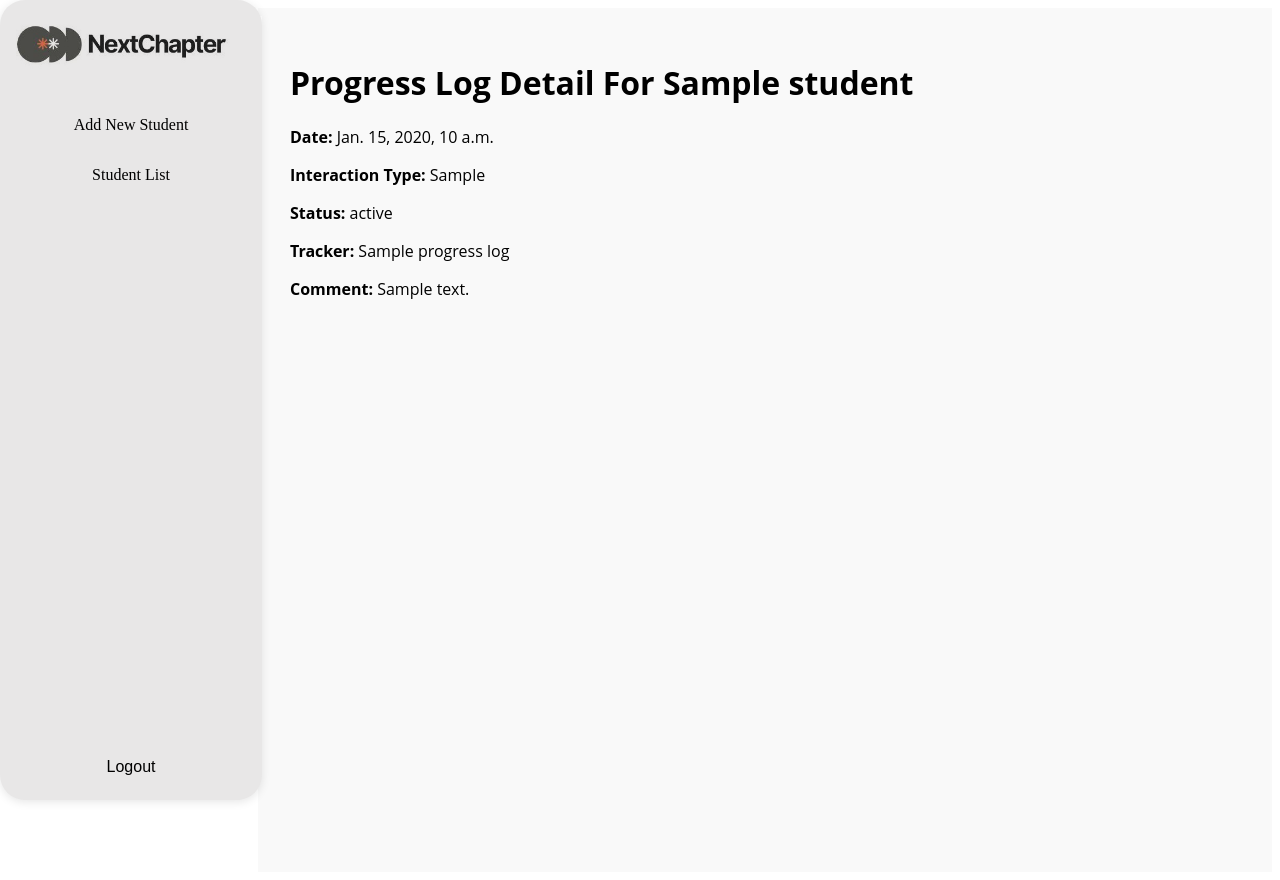
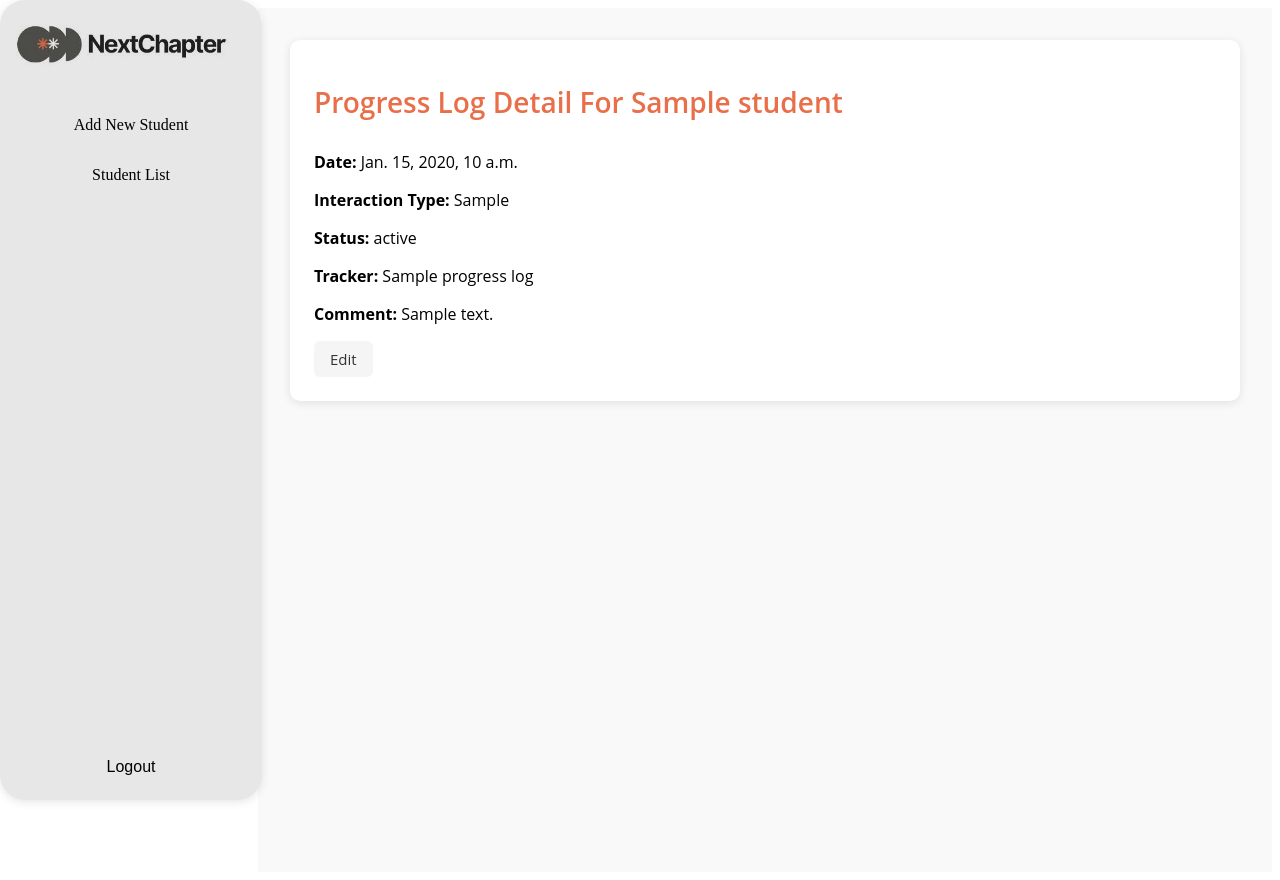
Before and after one commit to zahralmosawi/NextChapter, a Django app: template main_app/templates/progress_log_detail.html in a window 1280 px wide. Run offline with Django 5.2, Linux system fonts and the light colour scheme; tables that the repository leaves empty hold one stand-in row (values such as "Sample post"); the template is opened without the code that fills it: values that come from a table or form of the project are taken from there, most other values are stand-ins (such as "Sample title", 1, 10 or a date in 2020).

Commit message:
updated views + added css to progress detail page

```diff
--- a/main_app/templates/progress_log_detail.html
+++ b/main_app/templates/progress_log_detail.html
@@ -1,6 +1,41 @@
 {% extends "base.html" %}
 {% block content %}
+<style>
+.container {
+    background: white;
+    padding: 1.5rem;
+    border-radius: 10px;
+    box-shadow: 0 2px 10px rgba(0,0,0,0.1);
+    font-family: 'Open Sans', Tahoma, Geneva, Verdana, sans-serif;
+}
 
+h1 {
+    color: #e96f4a;
+    text-align: left;
+    margin-bottom: 30px;
+    font-weight: 600;
+    font-size: 28px;
+}
+
+.edit-link {
+    display: inline-block;
+    padding: 0.5rem 1rem;
+    background: #f5f5f5;
+    border-radius: 6px;
+    color: #333;
+    text-decoration: none;
+    font-size: 15px;
+    transition: all 0.3s;
+}
+
+.edit-link:hover {
+    background: #e96f4a;
+    color: #fff;
+    transform: translateY(-2px);
+    box-shadow: 0 4px 12px rgba(233, 111, 74, 0.3);
+}
+</style>
+<div class="container">
     <h1>Progress Log Detail For {{ progress_log.student }}</h1>
     <p><strong>Date:</strong> {{ progress_log.date }}</p>
     <p><strong>Interaction Type:</strong> {{ progress_log.interaction_type }}</p>
@@ -8,8 +43,8 @@
     <p><strong>Tracker:</strong> {{ progress_log.tracker_name }}</p>
     <p><strong>Comment:</strong> {{ progress_log.comment }}</p>
 
-    {% if User.Role.TRACKER %}
-    <a href="{% url 'edit_progress_log' progress_log.pk %}">Edit</a>
+    {% if request.user.role == User.Role.TRACKER %}
+    <a href="{% url 'edit_progress_log' progress_log.pk %}" class="edit-link">Edit</a>
     {% endif %}
-
+    </div>
 {% endblock  %}
--- a/main_app/views.py
+++ b/main_app/views.py
@@ -181,6 +181,12 @@ class ProgressLogDetailView(LoginRequiredMixin, UserPassesTestMixin, DetailView)
     template_name = 'progress_log_detail.html'
     context_object_name = 'progress_log'
 
+    def get_context_data(self, **kwargs):
+        context = super().get_context_data(**kwargs)
+        from django.contrib.auth import get_user_model
+        context['User'] = get_user_model()
+        return context
+
     def test_func(self):
         progress_log = self.get_object()
 
```
